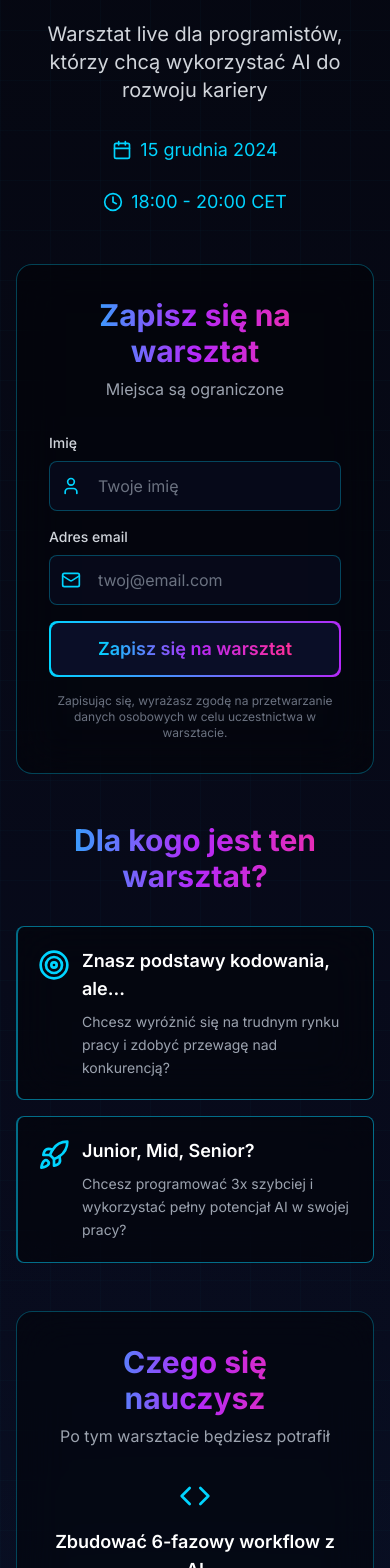
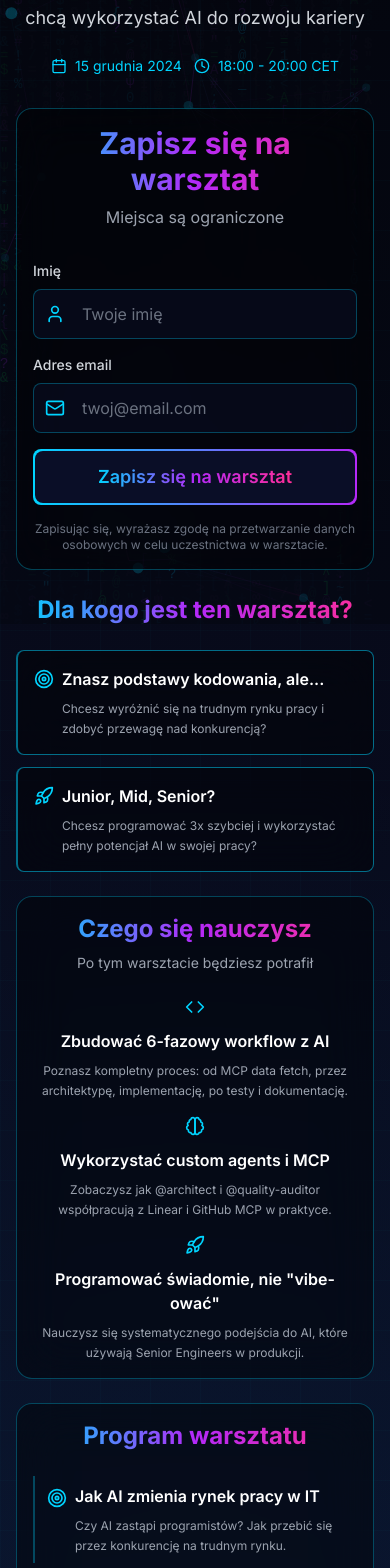
Before and after one commit to kgarbacinski/kurs-programista-ai, a Next.js app: page /warsztat in a window 390 px wide. Shown: the part 220-1788 px from the top of the page. Built offline with nearby package versions, Linux system fonts and the light colour scheme.

Commit message:
feat: improve rwd

```diff
--- a/app/warsztat/page.tsx
+++ b/app/warsztat/page.tsx
@@ -4,9 +4,11 @@ import { motion } from 'framer-motion'
 import { Calendar, Clock } from 'lucide-react'
 import WorkshopRegistrationForm from '@/components/WorkshopRegistrationForm'
 import { workshop } from '@/lib/content'
+import NeuralNetwork from '@/components/effects/NeuralNetwork'
+import MatrixRain from '@/components/effects/MatrixRain'
 
 function WorkshopIcon({ type }: { type: string }) {
-  const iconClass = 'w-8 h-8'
+  const iconClass = 'w-5 h-5 sm:w-6 sm:h-6 md:w-8 md:h-8'
   const strokeProps = {
     fill: 'none',
     stroke: 'currentColor',
@@ -68,24 +70,28 @@ export default function WorkshopPage() {
       <div className="absolute inset-0 bg-[radial-gradient(circle_at_50%_50%,rgba(0,212,255,0.05),transparent_50%)]" />
       <div className="absolute inset-0 bg-[linear-gradient(rgba(0,212,255,0.02)_1px,transparent_1px),linear-gradient(90deg,rgba(0,212,255,0.02)_1px,transparent_1px)] bg-[size:50px_50px]" />
 
+      {/* Matrix effects */}
+      <NeuralNetwork />
+      <MatrixRain />
+
       <div className="relative z-10">
         {/* Hero Section */}
-        <section className="container mx-auto px-4 py-12 md:py-20">
+        <section className="container mx-auto px-4 py-8 sm:py-12 md:py-16 lg:py-20">
           <div className="max-w-4xl mx-auto">
             <motion.div
               initial={{ opacity: 0, y: 20 }}
               animate={{ opacity: 1, y: 0 }}
               transition={{ duration: 0.5 }}
-              className="text-center mb-12"
+              className="text-center mb-8 sm:mb-10 md:mb-12"
             >
               {/* Badge */}
               <motion.div
                 initial={{ opacity: 0, scale: 0.9 }}
                 animate={{ opacity: 1, scale: 1 }}
                 transition={{ delay: 0.1 }}
-                className="inline-block mb-6"
+                className="inline-block mb-4 sm:mb-6"
               >
-                <span className="px-4 py-2 rounded-full bg-matrix-cyan/10 border border-matrix-cyan/30 text-matrix-cyan text-sm font-medium">
+                <span className="px-3 sm:px-4 py-1.5 sm:py-2 rounded-full bg-matrix-cyan/10 border border-matrix-cyan/30 text-matrix-cyan text-xs sm:text-sm font-medium">
                   {workshop.badge}
                 </span>
               </motion.div>
@@ -95,7 +101,7 @@ export default function WorkshopPage() {
                 initial={{ opacity: 0, y: 20 }}
                 animate={{ opacity: 1, y: 0 }}
                 transition={{ delay: 0.2 }}
-                className="text-4xl md:text-5xl lg:text-6xl font-bold mb-6 gradient-text"
+                className="text-3xl sm:text-4xl md:text-5xl lg:text-6xl font-bold mb-4 sm:mb-6 gradient-text"
               >
                 {workshop.title}
               </motion.h1>
@@ -105,7 +111,7 @@ export default function WorkshopPage() {
                 initial={{ opacity: 0, y: 20 }}
                 animate={{ opacity: 1, y: 0 }}
                 transition={{ delay: 0.3 }}
-                className="text-xl md:text-2xl text-gray-300 mb-8"
+                className="text-lg sm:text-xl md:text-2xl text-gray-300 mb-6 sm:mb-8"
               >
                 {workshop.subtitle}
               </motion.p>
@@ -115,14 +121,14 @@ export default function WorkshopPage() {
                 initial={{ opacity: 0, y: 20 }}
                 animate={{ opacity: 1, y: 0 }}
                 transition={{ delay: 0.4 }}
-                className="flex flex-wrap items-center justify-center gap-6 text-lg"
+                className="flex flex-wrap items-center justify-center gap-3 sm:gap-4 md:gap-6 text-sm sm:text-base md:text-lg"
               >
                 <div className="flex items-center gap-2 text-matrix-cyan">
-                  <Calendar className="w-5 h-5" />
+                  <Calendar className="w-4 h-4 sm:w-5 sm:h-5" />
                   <span>{workshop.date}</span>
                 </div>
                 <div className="flex items-center gap-2 text-matrix-cyan">
-                  <Clock className="w-5 h-5" />
+                  <Clock className="w-4 h-4 sm:w-5 sm:h-5" />
                   <span>{workshop.time}</span>
                 </div>
               </motion.div>
@@ -133,7 +139,7 @@ export default function WorkshopPage() {
               initial={{ opacity: 0, y: 20 }}
               animate={{ opacity: 1, y: 0 }}
               transition={{ delay: 0.5 }}
-              className="glass rounded-2xl p-8 md:p-12 mb-12"
+              className="glass rounded-2xl p-4 sm:p-6 md:p-8 lg:p-12 mb-6 sm:mb-8 md:mb-10 lg:mb-12"
             >
               <div className="text-center mb-8">
                 <h2 className="text-3xl font-bold mb-2 gradient-text">{workshop.form.title}</h2>
@@ -148,13 +154,13 @@ export default function WorkshopPage() {
               initial={{ opacity: 0, y: 20 }}
               animate={{ opacity: 1, y: 0 }}
               transition={{ delay: 0.6 }}
-              className="mb-12"
+              className="mb-6 sm:mb-8 md:mb-10 lg:mb-12"
             >
-              <h2 className="text-3xl font-bold mb-8 text-center gradient-text">
+              <h2 className="text-2xl sm:text-3xl font-bold mb-6 sm:mb-8 text-center gradient-text">
                 {workshop.forWho.title}
               </h2>
 
-              <div className="grid grid-cols-1 md:grid-cols-2 gap-4">
+              <div className="grid grid-cols-1 md:grid-cols-2 gap-3 sm:gap-4 md:gap-6">
                 {workshop.forWho.personas.map((persona, idx) => (
                   <motion.div
                     key={idx}
@@ -163,14 +169,14 @@ export default function WorkshopPage() {
                     transition={{ delay: 0.7 + idx * 0.15 }}
                     className="relative group"
                   >
-                    <div className="relative glass rounded-lg p-5 hover:border-matrix-cyan/30 transition-all h-full border-l-2 border-matrix-cyan/50">
-                      <div className="flex items-start gap-3">
+                    <div className="relative glass rounded-lg p-4 sm:p-5 hover:border-matrix-cyan/30 transition-all h-full border-l-2 border-matrix-cyan/50">
+                      <div className="flex items-start gap-2 sm:gap-3">
                         <div className="flex-shrink-0 mt-0.5 text-matrix-cyan">
                           <WorkshopIcon type={persona.icon} />
                         </div>
                         <div className="flex-1">
-                          <h3 className="text-lg font-semibold text-white mb-2">{persona.title}</h3>
-                          <p className="text-gray-400 text-sm leading-relaxed">{persona.description}</p>
+                          <h3 className="text-base sm:text-lg font-semibold text-white mb-2">{persona.title}</h3>
+                          <p className="text-gray-400 text-xs sm:text-sm leading-relaxed">{persona.description}</p>
                         </div>
                       </div>
                     </div>
@@ -184,14 +190,14 @@ export default function WorkshopPage() {
               initial={{ opacity: 0, y: 20 }}
               animate={{ opacity: 1, y: 0 }}
               transition={{ delay: 0.8 }}
-              className="glass rounded-2xl p-8 md:p-12 mb-12"
+              className="glass rounded-2xl p-4 sm:p-6 md:p-8 lg:p-12 mb-6 sm:mb-8 md:mb-10 lg:mb-12"
             >
-              <h2 className="text-3xl font-bold mb-2 text-center gradient-text">
+              <h2 className="text-2xl sm:text-3xl font-bold mb-2 text-center gradient-text">
                 {workshop.learningOutcomes.title}
               </h2>
-              <p className="text-center text-gray-400 mb-8">{workshop.learningOutcomes.subtitle}</p>
+              <p className="text-center text-gray-400 text-sm sm:text-base mb-6 sm:mb-8">{workshop.learningOutcomes.subtitle}</p>
 
-              <div className="grid grid-cols-1 md:grid-cols-3 gap-6">
+              <div className="grid grid-cols-1 md:grid-cols-3 gap-4 sm:gap-6">
                 {workshop.learningOutcomes.items.map((item, idx) => (
                   <motion.div
                     key={idx}
@@ -200,13 +206,13 @@ export default function WorkshopPage() {
                     transition={{ delay: 0.9 + idx * 0.1 }}
                     className="text-center group"
                   >
-                    <div className="flex justify-center mb-4 text-matrix-cyan group-hover:scale-110 transition-transform">
+                    <div className="flex justify-center mb-3 sm:mb-4 text-matrix-cyan group-hover:scale-110 transition-transform">
                       <WorkshopIcon type={item.icon} />
                     </div>
-                    <h3 className="text-lg font-semibold text-white mb-3 group-hover:text-matrix-cyan transition-colors">
+                    <h3 className="text-base sm:text-lg font-semibold text-white mb-2 sm:mb-3 group-hover:text-matrix-cyan transition-colors">
                       {item.title}
                     </h3>
-                    <p className="text-gray-400 text-sm leading-relaxed">{item.description}</p>
+                    <p className="text-gray-400 text-xs sm:text-sm leading-relaxed">{item.description}</p>
                   </motion.div>
                 ))}
               </div>
@@ -217,30 +223,30 @@ export default function WorkshopPage() {
               initial={{ opacity: 0, y: 20 }}
               animate={{ opacity: 1, y: 0 }}
               transition={{ delay: 1.0 }}
-              className="glass rounded-2xl p-8 md:p-12 mb-12"
+              className="glass rounded-2xl p-4 sm:p-6 md:p-8 lg:p-12 mb-6 sm:mb-8 md:mb-10 lg:mb-12"
             >
-              <h2 className="text-3xl font-bold mb-8 text-center gradient-text">
+              <h2 className="text-2xl sm:text-3xl font-bold mb-6 sm:mb-8 text-center gradient-text">
                 {workshop.syllabus.title}
               </h2>
 
-              <div className="space-y-6">
+              <div className="space-y-3 sm:space-y-4 md:space-y-6">
                 {workshop.syllabus.items.map((item, index) => (
                   <motion.div
                     key={index}
                     initial={{ opacity: 0, x: -20 }}
                     animate={{ opacity: 1, x: 0 }}
                     transition={{ delay: 1.1 + index * 0.05 }}
-                    className="border-l-2 border-matrix-cyan/30 pl-6 py-2 group hover:border-matrix-cyan/60 transition-all"
+                    className="border-l-2 border-matrix-cyan/30 pl-3 sm:pl-4 md:pl-6 py-2 group hover:border-matrix-cyan/60 transition-all"
                   >
-                    <div className="flex items-start gap-4">
+                    <div className="flex items-start gap-2 sm:gap-3 md:gap-4">
                       <div className="flex-shrink-0 text-matrix-cyan group-hover:scale-110 transition-transform mt-1">
                         <WorkshopIcon type={item.icon} />
                       </div>
                       <div className="flex-1">
-                        <h3 className="text-lg font-semibold text-white mb-2 group-hover:text-matrix-cyan transition-colors">
+                        <h3 className="text-base sm:text-lg font-semibold text-white mb-2 group-hover:text-matrix-cyan transition-colors">
                           {item.title}
                         </h3>
-                        <p className="text-gray-400 text-sm leading-relaxed">{item.description}</p>
+                        <p className="text-gray-400 text-xs sm:text-sm leading-relaxed">{item.description}</p>
                       </div>
                     </div>
                   </motion.div>
@@ -253,57 +259,57 @@ export default function WorkshopPage() {
               initial={{ opacity: 0, y: 20 }}
               animate={{ opacity: 1, y: 0 }}
               transition={{ delay: 1.1 }}
-              className="mb-12"
+              className="mb-6 sm:mb-8 md:mb-10 lg:mb-12"
             >
               <div className="relative">
                 {/* Glowing border effect */}
                 <div className="absolute -inset-1 bg-gradient-to-r from-matrix-cyan via-matrix-purple to-matrix-pink rounded-2xl blur opacity-20" />
 
-                <div className="relative glass rounded-2xl p-8 md:p-12 border-matrix-cyan/40">
+                <div className="relative glass rounded-2xl p-4 sm:p-6 md:p-8 lg:p-12 border-matrix-cyan/40">
                   {/* Badge */}
-                  <div className="flex justify-center mb-6">
-                    <span className="px-4 py-2 bg-matrix-purple/20 border border-matrix-purple/50 rounded-full text-matrix-purple text-sm font-mono">
+                  <div className="flex justify-center mb-4 sm:mb-6">
+                    <span className="px-3 sm:px-4 py-1.5 sm:py-2 bg-matrix-purple/20 border border-matrix-purple/50 rounded-full text-matrix-purple text-xs sm:text-sm font-mono">
                       {workshop.courseTeaser.badge}
                     </span>
                   </div>
 
                   {/* Title */}
-                  <h2 className="text-3xl md:text-4xl font-bold mb-4 text-center gradient-text">
+                  <h2 className="text-2xl sm:text-3xl md:text-4xl font-bold mb-3 sm:mb-4 text-center gradient-text">
                     {workshop.courseTeaser.title}
                   </h2>
 
                   {/* Subtitle */}
-                  <p className="text-center text-gray-300 mb-8 max-w-2xl mx-auto">
+                  <p className="text-center text-gray-300 text-sm sm:text-base mb-6 sm:mb-8 max-w-2xl mx-auto">
                     {workshop.courseTeaser.subtitle}
                   </p>
 
                   {/* Benefits */}
-                  <div className="grid grid-cols-1 md:grid-cols-2 gap-4 max-w-3xl mx-auto mb-8">
+                  <div className="grid grid-cols-1 md:grid-cols-2 gap-3 sm:gap-4 max-w-3xl mx-auto mb-6 sm:mb-8">
                     {workshop.courseTeaser.benefits.map((benefit, idx) => (
                       <motion.div
                         key={idx}
                         initial={{ opacity: 0, x: -20 }}
                         animate={{ opacity: 1, x: 0 }}
                         transition={{ delay: 1.2 + idx * 0.05 }}
-                        className="flex items-start gap-3 group"
+                        className="flex items-start gap-2 sm:gap-3 group"
                       >
                         <div className="flex-shrink-0 text-matrix-cyan group-hover:scale-110 transition-transform mt-0.5">
                           <WorkshopIcon type={benefit.icon} />
                         </div>
-                        <span className="text-gray-300">{benefit.text}</span>
+                        <span className="text-gray-300 text-sm sm:text-base">{benefit.text}</span>
                       </motion.div>
                     ))}
                   </div>
 
                   {/* Highlight */}
-                  <div className="bg-neural-darker/50 border border-matrix-cyan/30 rounded-lg p-6 mb-6 max-w-2xl mx-auto">
-                    <p className="text-center text-matrix-cyan font-semibold">
+                  <div className="bg-neural-darker/50 border border-matrix-cyan/30 rounded-lg p-3 sm:p-4 md:p-6 mb-4 sm:mb-6 max-w-2xl mx-auto">
+                    <p className="text-center text-matrix-cyan font-semibold text-sm sm:text-base">
                       {workshop.courseTeaser.highlight}
                     </p>
                   </div>
 
                   {/* Closing */}
-                  <p className="text-center text-gray-400 font-mono text-sm">
+                  <p className="text-center text-gray-400 font-mono text-xs sm:text-sm">
                     {workshop.courseTeaser.closing}
                   </p>
                 </div>
@@ -315,16 +321,16 @@ export default function WorkshopPage() {
               initial={{ opacity: 0, y: 20 }}
               animate={{ opacity: 1, y: 0 }}
               transition={{ delay: 1.2 }}
-              className="mb-12"
+              className="mb-6 sm:mb-8 md:mb-10 lg:mb-12"
             >
-              <div className="text-center mb-12">
-                <h2 className="text-3xl font-bold mb-2 font-mono text-matrix-green">
+              <div className="text-center mb-6 sm:mb-8 md:mb-10 lg:mb-12">
+                <h2 className="text-2xl sm:text-3xl md:text-4xl font-bold mb-2 font-mono text-matrix-green">
                   {workshop.presenters.title}
                 </h2>
-                <p className="text-gray-400 font-mono text-sm">{workshop.presenters.subtitle}</p>
+                <p className="text-gray-400 font-mono text-xs sm:text-sm">{workshop.presenters.subtitle}</p>
               </div>
 
-              <div className="grid grid-cols-1 md:grid-cols-2 gap-8">
+              <div className="grid grid-cols-1 md:grid-cols-2 gap-4 sm:gap-6 md:gap-8">
                 {workshop.presenters.team.map((member, idx) => (
                   <motion.div
                     key={idx}
@@ -334,7 +340,7 @@ export default function WorkshopPage() {
                     className="relative group"
                   >
                     {/* Terminal Card */}
-                    <div className="relative bg-black/80 border border-matrix-cyan/30 rounded-lg p-6 hover:border-matrix-cyan/60 transition-all overflow-hidden">
+                    <div className="relative bg-black/80 border border-matrix-cyan/30 rounded-lg p-4 sm:p-5 md:p-6 hover:border-matrix-cyan/60 transition-all overflow-hidden">
                       {/* Scanline effect */}
                       <div className="absolute inset-0 pointer-events-none opacity-10">
                         <div className="absolute inset-0 bg-gradient-to-b from-transparent via-matrix-cyan/20 to-transparent animate-scanline" />
@@ -345,42 +351,42 @@ export default function WorkshopPage() {
 
                       <div className="relative z-10">
                         {/* Header with status */}
-                        <div className="flex items-center justify-between mb-4">
+                        <div className="flex items-center justify-between mb-3 sm:mb-4">
                           <span className="font-mono text-xs text-matrix-cyan">&gt; whoami</span>
-                          <span className="px-2 py-1 bg-matrix-green/20 border border-matrix-green/50 rounded text-matrix-green text-xs font-mono">
+                          <span className="px-1.5 sm:px-2 py-0.5 sm:py-1 bg-matrix-green/20 border border-matrix-green/50 rounded text-matrix-green text-xs font-mono">
                             [{member.status}]
                           </span>
                         </div>
 
                         {/* Image with gradient border */}
-                        <div className="flex justify-center mb-6">
+                        <div className="flex justify-center mb-4 sm:mb-5 md:mb-6">
                           <div className="relative">
                             <div className="absolute -inset-1 bg-gradient-to-r from-matrix-cyan to-matrix-purple rounded-full blur-sm opacity-75 group-hover:opacity-100 transition-opacity" />
                             <motion.img
                               src={member.image}
                               alt={member.name}
                               whileHover={{ scale: 1.05 }}
-                              className="relative w-32 h-32 rounded-full object-cover border-2 border-neural-dark group-hover:brightness-110 transition-all"
+                              className="relative w-24 sm:w-28 md:w-32 h-24 sm:h-28 md:h-32 rounded-full object-cover border-2 border-neural-dark group-hover:brightness-110 transition-all"
                             />
                           </div>
                         </div>
 
                         {/* Name and title */}
-                        <div className="text-center mb-4">
-                          <h3 className="text-xl font-bold text-white mb-1 font-mono">
+                        <div className="text-center mb-3 sm:mb-4">
+                          <h3 className="text-base sm:text-lg md:text-xl font-bold text-white mb-1 font-mono">
                             <span className="text-matrix-cyan">&lt;</span>
                             {member.name}
                             <span className="text-matrix-cyan">/&gt;</span>
                           </h3>
-                          <p className="text-matrix-purple font-mono text-sm">{member.title}</p>
+                          <p className="text-matrix-purple font-mono text-xs sm:text-sm">{member.title}</p>
                         </div>
 
                         {/* Tags */}
-                        <div className="flex flex-wrap justify-center gap-2 mb-4">
+                        <div className="flex flex-wrap justify-center gap-1.5 sm:gap-2 mb-3 sm:mb-4">
                           {member.tags.map((tag, tagIdx) => (
                             <span
                               key={tagIdx}
-                              className="px-2 py-1 bg-matrix-cyan/10 border border-matrix-cyan/30 rounded text-matrix-cyan text-xs font-mono"
+                              className="px-1.5 sm:px-2 py-0.5 sm:py-1 bg-matrix-cyan/10 border border-matrix-cyan/30 rounded text-matrix-cyan text-xs font-mono"
                             >
                               [{tag}]
                             </span>
@@ -388,13 +394,13 @@ export default function WorkshopPage() {
                         </div>
 
                         {/* Terminal output - skills */}
-                        <div className="bg-neural-darker/50 border border-matrix-cyan/20 rounded p-4">
+                        <div className="bg-neural-darker/50 border border-matrix-cyan/20 rounded p-3 sm:p-4">
                           <div className="font-mono text-xs text-matrix-green mb-2">
                             &gt; skills --list
                           </div>
                           <ul className="space-y-1">
                             {member.points.map((point, pointIdx) => (
-                              <li key={pointIdx} className="text-gray-400 text-sm font-mono">
+                              <li key={pointIdx} className="text-gray-400 text-xs sm:text-sm font-mono">
                                 <span className="text-matrix-green mr-2">&gt;</span>
                                 {point}
                               </li>
--- a/lib/content.ts
+++ b/lib/content.ts
@@ -734,7 +734,7 @@ export const workshop = {
   },
   presenters: {
     title: '// PROWADZĄCY',
-    subtitle: 'Senior Engineers online',
+    subtitle: '',
     team: [
       {
         name: 'Damian Dąbrowski',
```
